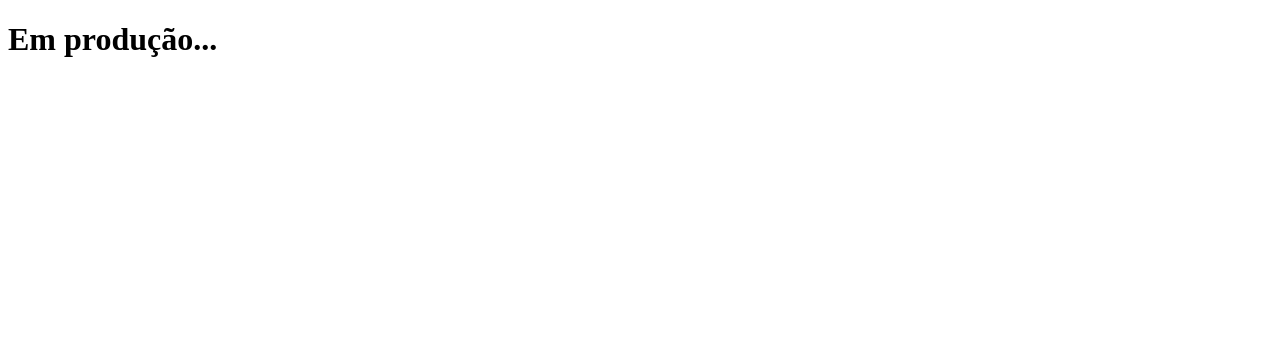
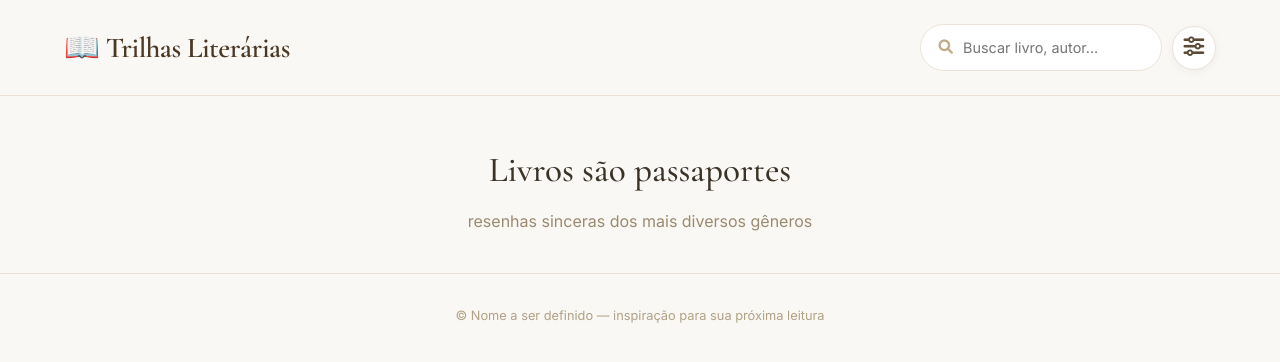
Before and after one commit to JGabrielSS/A3_Web, a plain HTML site: page index.html in a window 1280 px wide. Drawn offline with nearby package versions, Linux system fonts and the light colour scheme.

Commit message:
basic structure

```diff
--- /dev/null
+++ b/css/style.css
@@ -0,0 +1,140 @@
+* {
+    margin: 0;
+    padding: 0;
+    box-sizing: border-box;
+}
+
+body {
+    background: #faf8f4;
+    color: #2c2822;
+    font-family: 'Inter', sans-serif;
+    line-height: 1.5;
+}
+
+h1,
+h2,
+h3,
+.logo {
+    font-family: 'Cormorant Garamond', serif;
+    font-weight: 600;
+}
+
+.container {
+    max-width: 1200px;
+    margin: 0 auto;
+    padding: 0 24px;
+}
+
+/* ===== HEADER ===== */
+.site-header {
+    padding: 24px 0;
+    border-bottom: 1px solid #ece3d8;
+    background: #faf8f4;
+    position: sticky;
+    top: 0;
+    z-index: 50;
+}
+
+.header-interno {
+    display: flex;
+    align-items: center;
+    justify-content: space-between;
+    flex-wrap: wrap;
+    gap: 16px;
+}
+
+.logo {
+    font-size: 1.8rem;
+    font-weight: 600;
+    color: #4a3724;
+    letter-spacing: -0.5px;
+}
+
+.logo span {
+    font-size: 0.85rem;
+    font-family: 'Inter', sans-serif;
+    font-weight: 400;
+    color: #9b8a70;
+    margin-left: 8px;
+}
+
+.iconeFiltro {
+    position: relative;
+}
+
+/* ===== FILTRO DROPDOWN E BARRA DE PESQUISA ===== */
+.filter-toggle {
+    background: none;
+    border: none;
+    font-size: 1.3rem;
+    padding: 10px;
+    border-radius: 50%;
+    transition: all 0.2s;
+    color: #5a4a36;
+    background: #fff;
+    width: 44px;
+    height: 44px;
+    display: flex;
+    align-items: center;
+    justify-content: center;
+    box-shadow: 0 2px 8px rgba(0, 0, 0, 0.05);
+    border: 1px solid #ece3d8;
+}
+
+.filter-toggle:hover {
+    background: #f5efe7;
+    transform: scale(1.02);
+}
+
+.pesquisa {
+    display: flex;
+    align-items: center;
+    background: white;
+    border-radius: 40px;
+    padding: 8px 18px;
+    border: 1px solid #ece3d8;
+    gap: 10px;
+}
+
+.pesquisa i {
+    color: #c0aa85;
+    font-size: 0.9rem;
+}
+
+#searchInput {
+    border: none;
+    background: transparent;
+    padding: 6px 0;
+    font-size: 0.9rem;
+    width: 180px;
+    outline: none;
+    font-family: 'Inter', sans-serif;
+}
+
+/* ===== SUDB-HEADER ===== */
+.hero {
+    margin: 48px 0 40px;
+    text-align: center;
+}
+
+.hero h2 {
+    font-size: 2.2rem;
+    font-weight: 500;
+    color: #3b3328;
+}
+
+.hero p {
+    font-size: 1rem;
+    color: #9b8a70;
+    max-width: 500px;
+    margin: 12px auto 0;
+}
+
+/* ===== FOOTER ===== */
+footer {
+    border-top: 1px solid #ece3d8;
+    text-align: center;
+    padding: 32px 0;
+    color: #b1a186;
+    font-size: 0.8rem;
+}
--- a/index.html
+++ b/index.html
@@ -1,11 +1,57 @@
 <!DOCTYPE html>
-<html lang="pt-vr">
+<html lang="pt-br">
+
 <head>
     <meta charset="UTF-8">
     <meta name="viewport" content="width=device-width, initial-scale=1.0">
-    <title>Páginas & Palavras</title>
+    <link rel="preconnect" href="https://fonts.googleapis.com">
+    <link rel="preconnect" href="https://fonts.gstatic.com" crossorigin>
+    <link
+        href="https://fonts.googleapis.com/css2?family=Inter:opsz,wght@14..32,300;14..32,400;14..32,500;14..32,600&family=Cormorant+Garamond:ital,wght@0,400;0,500;0,600;1,400&display=swap"
+        rel="stylesheet">
+    <link rel="stylesheet" href="https://cdnjs.cloudflare.com/ajax/libs/font-awesome/6.0.0-beta3/css/all.min.css">
+    <link rel="stylesheet" href="css/style.css">
+    <title>Trilhas Literárias</title>
 </head>
+
 <body>
-    <h1>Em produção...</h1>
+    <header class="site-header">
+        <div class="container header-interno">
+            <div class="logo">
+                📖 Trilhas Literárias
+            </div>
+            <div style="display: flex; gap: 10px; align-items: center;">
+                <div class="pesquisa">
+                    <i class="fas fa-search"></i>
+                    <input type="text" id="searchInput" placeholder="Buscar livro, autor...">
+                </div>
+                <div class="iconeFiltro">
+                    <button class="filter-toggle" id="filterToggleBtn">
+                        <i class="fas fa-sliders-h"></i>
+                    </button>
+                    <div class="genre-dropdown" id="genreDropdown">
+                        <!-- opções serão inseridas via js (ou ao menos planejamos) -->
+                    </div>
+                </div>
+            </div>
+        </div>
+    </header>
+
+    <!-- Conteúdo principal -->
+    <main class="container">
+        <div class="hero">
+            <h2>Livros são passaportes</h2>
+            <p>resenhas sinceras dos mais diversos gêneros</p>
+        </div>
+        <div id="reviewsGrid" class="reviews-grid"></div>
+    </main>
+
+    <!-- Rodapé -->
+    <footer>
+        <div class="container">
+            <p>© Nome a ser definido — inspiração para sua próxima leitura</p>
+        </div>
+    </footer>
 </body>
+
 </html>
```
